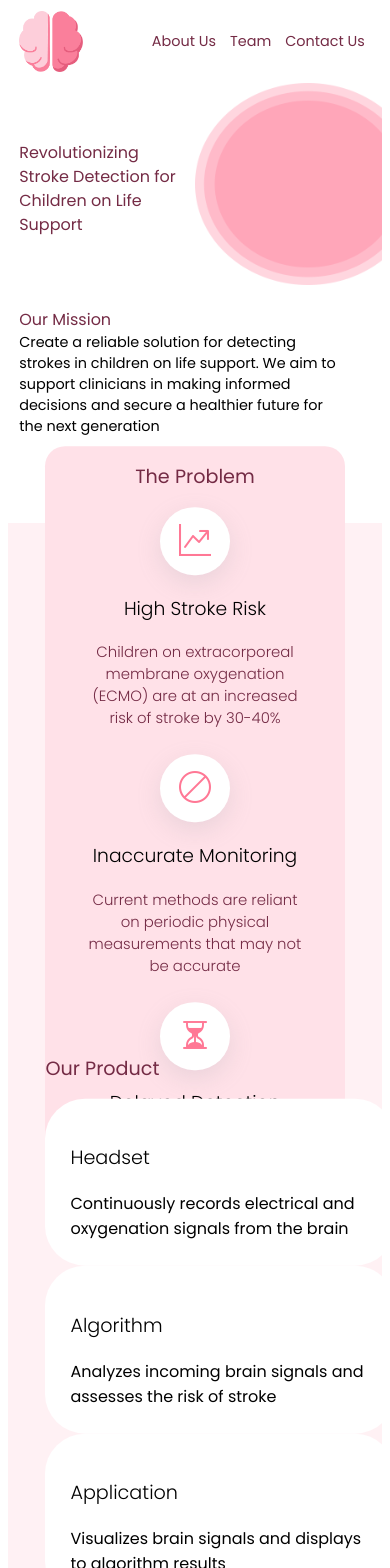
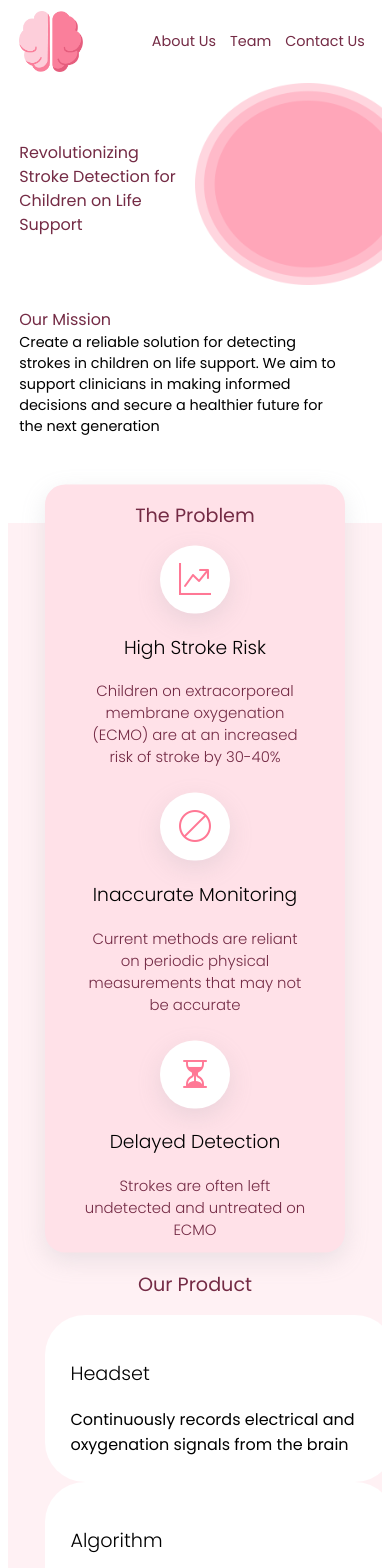
Before and after one commit to yna-arpon/NeuraSense-Website, a React (Vite) app: page / in a window 390 px wide. Shown: the top 1568 px of the page. Built offline with nearby package versions, Linux system fonts and the light colour scheme.

Commit message:
Problem div fixes

```diff
--- a/src/components/Problem/Problem.module.css
+++ b/src/components/Problem/Problem.module.css
@@ -12,6 +12,7 @@ h2 {
     justify-content: center;
     align-items: center;
     transform: translateY(-50%);
+    box-shadow: rgba(149, 157, 165, 0.2) 0px 8px 24px;
 }
 
 #problemPoints {
@@ -29,7 +30,7 @@ h2 {
     }
 
     #problemDiv {
-        transform: translateY(-10%);
+        transform: translateY(-5%);
     }
 
     #problemPoints {
--- a/src/components/Solution/Solution.module.css
+++ b/src/components/Solution/Solution.module.css
@@ -2,5 +2,10 @@
     display: flex;
     flex-direction: column;
     width: 80%;
-    transform: translateY(-45%);
+    margin-top: -10%;
+    /* transform: translateY(-40%); */
 }
+
+#solutionHeading {
+    text-align: center;
+}
--- a/src/components/Solution/Solution.tsx
+++ b/src/components/Solution/Solution.tsx
@@ -6,7 +6,7 @@ function Solution() {
   return (
     <>
       <div id={styles.solutionDiv}>
-        <h2>Our Product</h2>
+        <h2 id={styles.solutionHeading}>Our Product</h2>
         <ProdBranch
           heading="Headset"
           description="Continuously records electrical and oxygenation signals from the brain"
```
